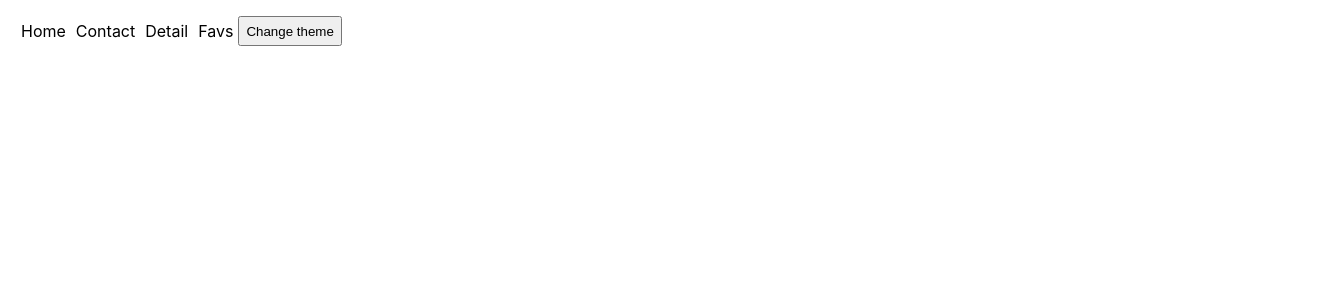
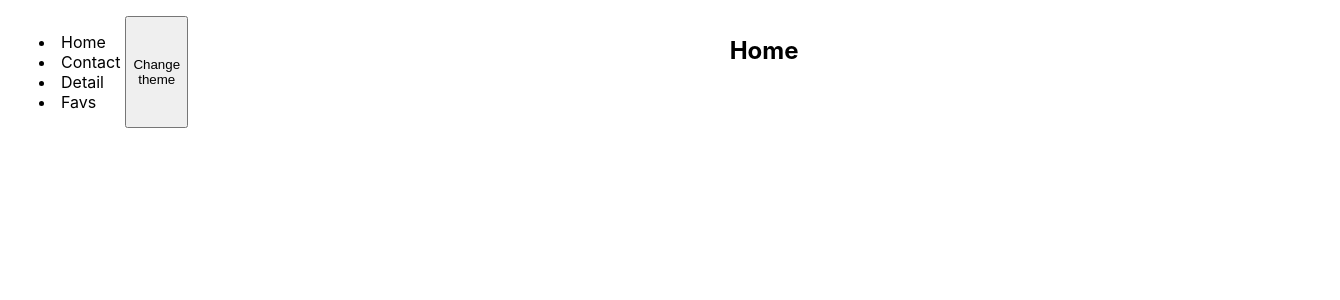
Before and after one commit to sofiamansilla/FinalProjectSM, a React (Vite) app: page / in a window 1280 px wide. Shown: the top 300 px of the page, 1340 px wide, since content can reach past the window. Built offline with nearby package versions, Linux system fonts and the light colour scheme; no server answers.

Commit message:
Navbar funcionando conectado a APP

```diff
--- a/src/App.jsx
+++ b/src/App.jsx
@@ -17,14 +17,12 @@ function App() {
     <Routes>
 
       <Route element={<Navbar/>}>
-      <Route element={<Footer/>}>
 
         <Route  path="/" element={<Home/>}/>
         <Route  path="/Contact" element={<Contact/>}/>
         <Route  path="/Detail" element={<Detail/>}/>
         <Route  path="/Favs" element={<Favs/>}/>
 
-      </Route>
       </Route>
 
     </Routes>
--- a/src/Components/layouts/Navbar.jsx
+++ b/src/Components/layouts/Navbar.jsx
@@ -1,23 +1,38 @@
 import React from 'react'
-import {Link} from "react-router-dom"
+import {Link, Outlet} from "react-router-dom"
 
 //Este componente debera ser estilado como "dark" o "light" dependiendo del theme del Context
 
 export const Navbar = () => {
 
   return (
-    <nav>
+
+   <nav>
       {/* Aqui deberan agregar los liks correspondientes a las rutas definidas */}
       {/* Deberan implementar ademas la logica para cambiar de Theme con el button */}
 
+        <ul>
 
-      <Link to="/">Home</Link>
-      <Link to="/Contact">Contact</Link>
-      <Link to="/Detail">Detail</Link>
-      <Link to="/Favs">Favs</Link>
+          <li>
+            <Link to="/"> Home</Link>
+          </li>
+          <li>
+            <Link to="/Contact">Contact</Link>
+          </li>
+          <li>
+            <Link to="/Detail">Detail</Link>
+          </li>
+          <li>
+            <Link to="/Favs">Favs</Link>
+          </li>
 
 
-      <button>Change theme</button>
+        </ul>
+
+        <button>Change theme</button>
+
+          <Outlet/>
+
 
     </nav>
   )
```
